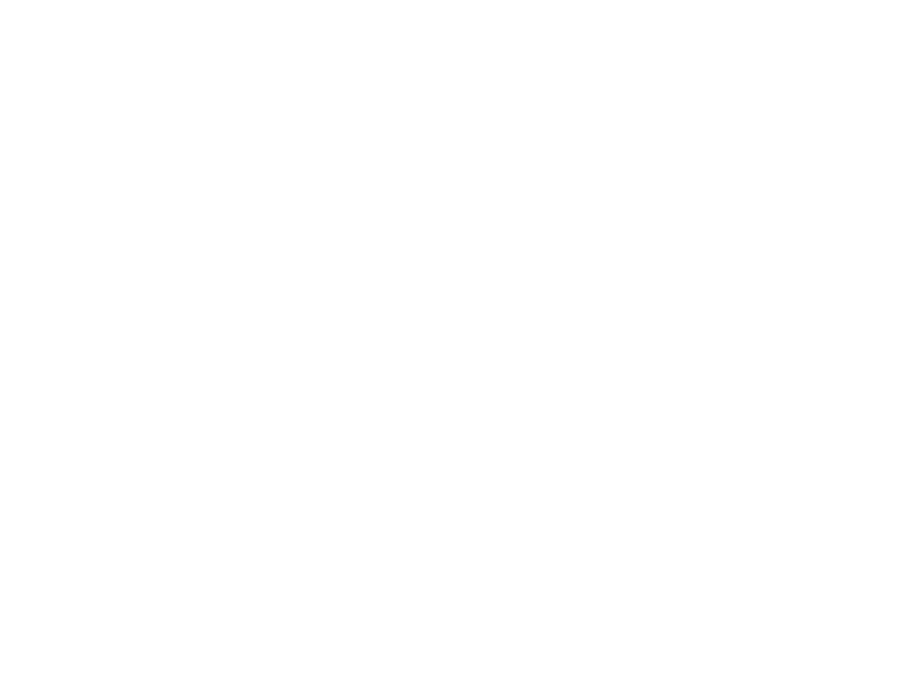
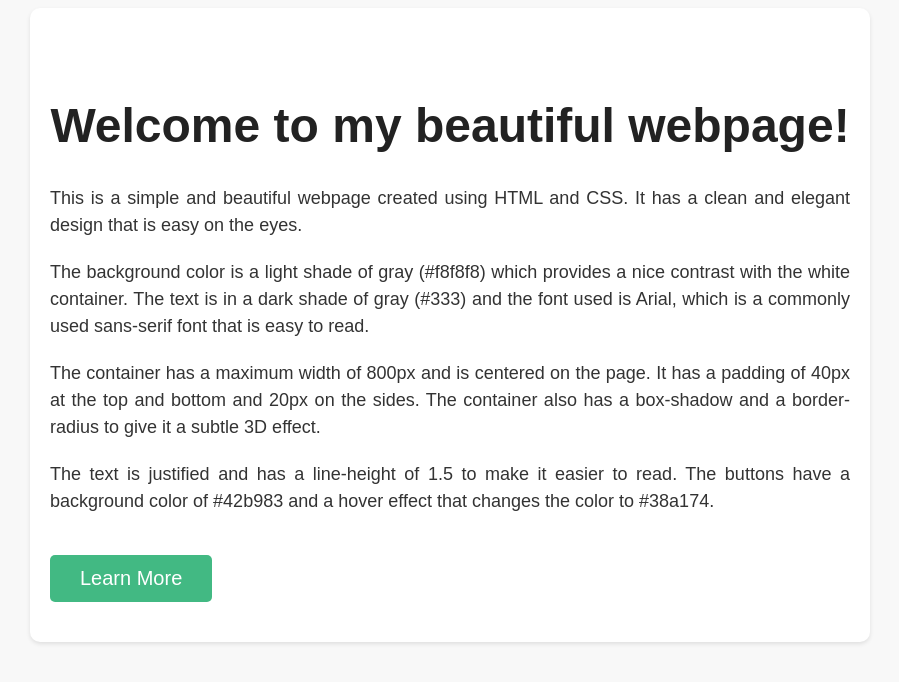
Before and after one commit to RD-SadEPa/How-beautiful-, a plain HTML site: page index.html in a window 1280 px wide. Shown: the whole page, without its empty margins (190-1089 px from the left). Drawn offline with Linux system fonts and the light colour scheme.

Commit message:
更新 index.html

```diff
--- a/index.html
+++ b/index.html
@@ -2,54 +2,70 @@
 <html>
 
 <head>
-    <title>彩色圆点动画</title>
+    <title>My Beautiful Webpage</title>
     <style>
         body {
-            margin: 0;
-            padding: 0;
+            font-family: Arial, sans-serif;
+            background-color: #f8f8f8;
+            color: #333;
         }
 
-        @keyframes circle {
-            0% {
-                transform: scale(0);
-                opacity: 1;
-            }
-
-            100% {
-                transform: scale(5);
-                opacity: 0;
-            }
+        h1 {
+            font-size: 48px;
+            color: #222;
+            text-align: center;
+            margin-top: 50px;
         }
 
-        .circle {
-            position: absolute;
-            border-radius: 50%;
-            animation: circle 1s linear;
+        p {
+            font-size: 18px;
+            line-height: 1.5;
+            margin: 20px 0;
+        }
+
+        .container {
+            max-width: 800px;
+            margin: 0 auto;
+            padding: 40px 20px;
+            background-color: #fff;
+            box-shadow: 0 2px 4px rgba(0, 0, 0, .1);
+            border-radius: 10px;
+            text-align: justify;
+            text-justify: inter-word;
+        }
+
+        .btn {
+            display: inline-block;
+            padding: 12px 30px;
+            background-color: #42b983;
+            color: #fff;
+            font-size: 20px;
+            border-radius: 5px;
+            margin-top: 20px;
+            text-decoration: none;
+        }
+
+        .btn:hover {
+            background-color: #38a174;
         }
     </style>
 </head>
 
 <body>
-    <script>
-        function randomPosition() {
-            var x = Math.floor(Math.random() * window.innerWidth);
-            var y = Math.floor(Math.random() * window.innerHeight);
-            return [x, y];
-        }
-
-        function createCircle() {
-            var color = ['red', 'green', 'blue', 'orange', 'purple', 'pink'];
-            var circle = document.createElement('div');
-            circle.className = 'circle';
-            circle.style.backgroundColor = color[Math.floor(Math.random() * color.length)];
-            var pos = randomPosition();
-            circle.style.top = pos[1] + 'px';
-            circle.style.left = pos[0] + 'px';
-            document.body.appendChild(circle);
-        }
-
-        setInterval(createCircle, 250);
-    </script>
+    <div class="container">
+        <h1>Welcome to my beautiful webpage!</h1>
+        <p>This is a simple and beautiful webpage created using HTML and CSS. It has a clean and elegant design that is
+            easy on the eyes.</p>
+        <p>The background color is a light shade of gray (#f8f8f8) which provides a nice contrast with the white
+            container. The text is in a dark shade of gray (#333) and the font used is Arial, which is a commonly used
+            sans-serif font that is easy to read.</p>
+        <p>The container has a maximum width of 800px and is centered on the page. It has a padding of 40px at the top
+            and bottom and 20px on the sides. The container also has a box-shadow and a border-radius to give it a
+            subtle 3D effect.</p>
+        <p>The text is justified and has a line-height of 1.5 to make it easier to read. The buttons have a background
+            color of #42b983 and a hover effect that changes the color to #38a174.</p>
+        <a href="#" class="btn">Learn More</a>
+    </div>
 </body>
 
 </html>
```
